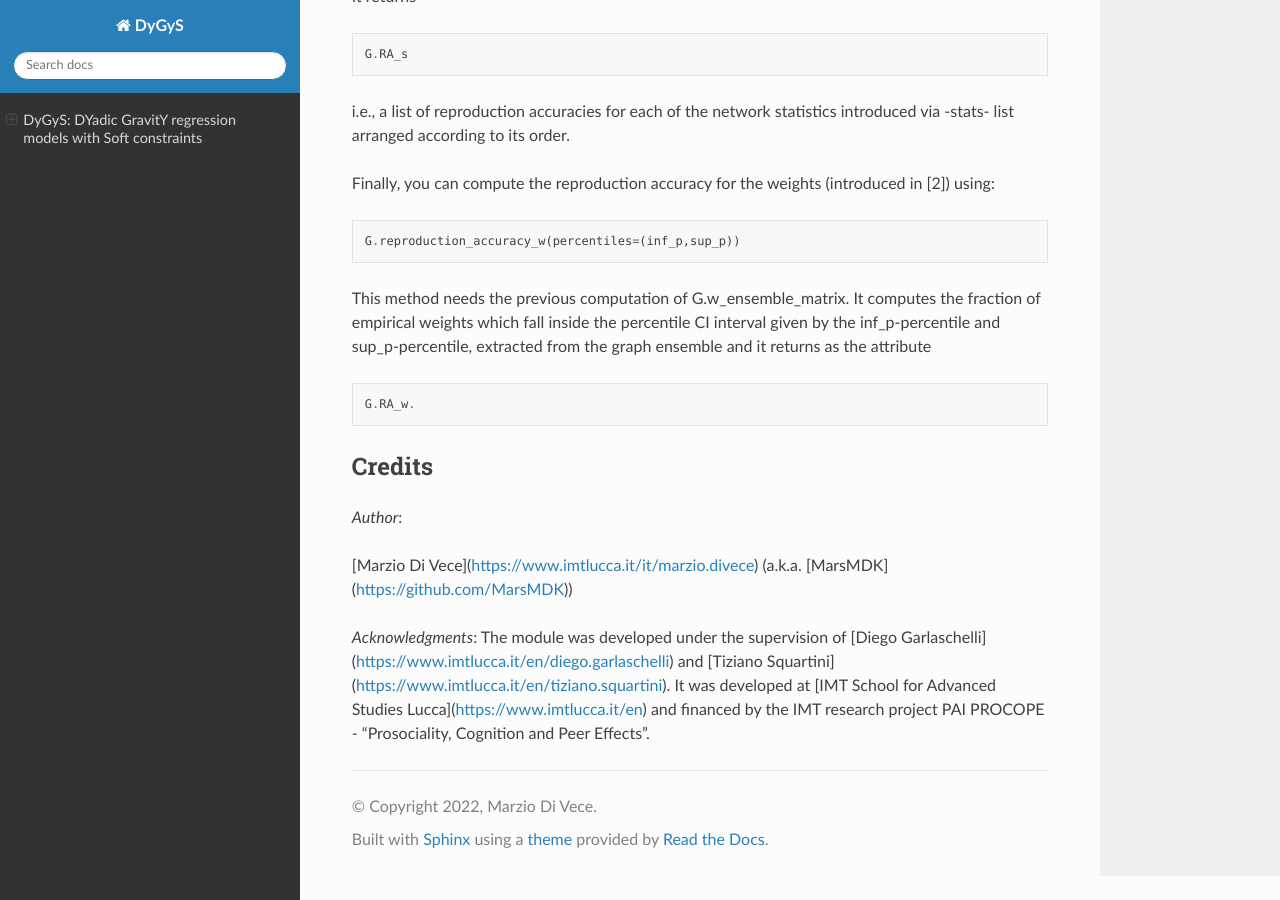
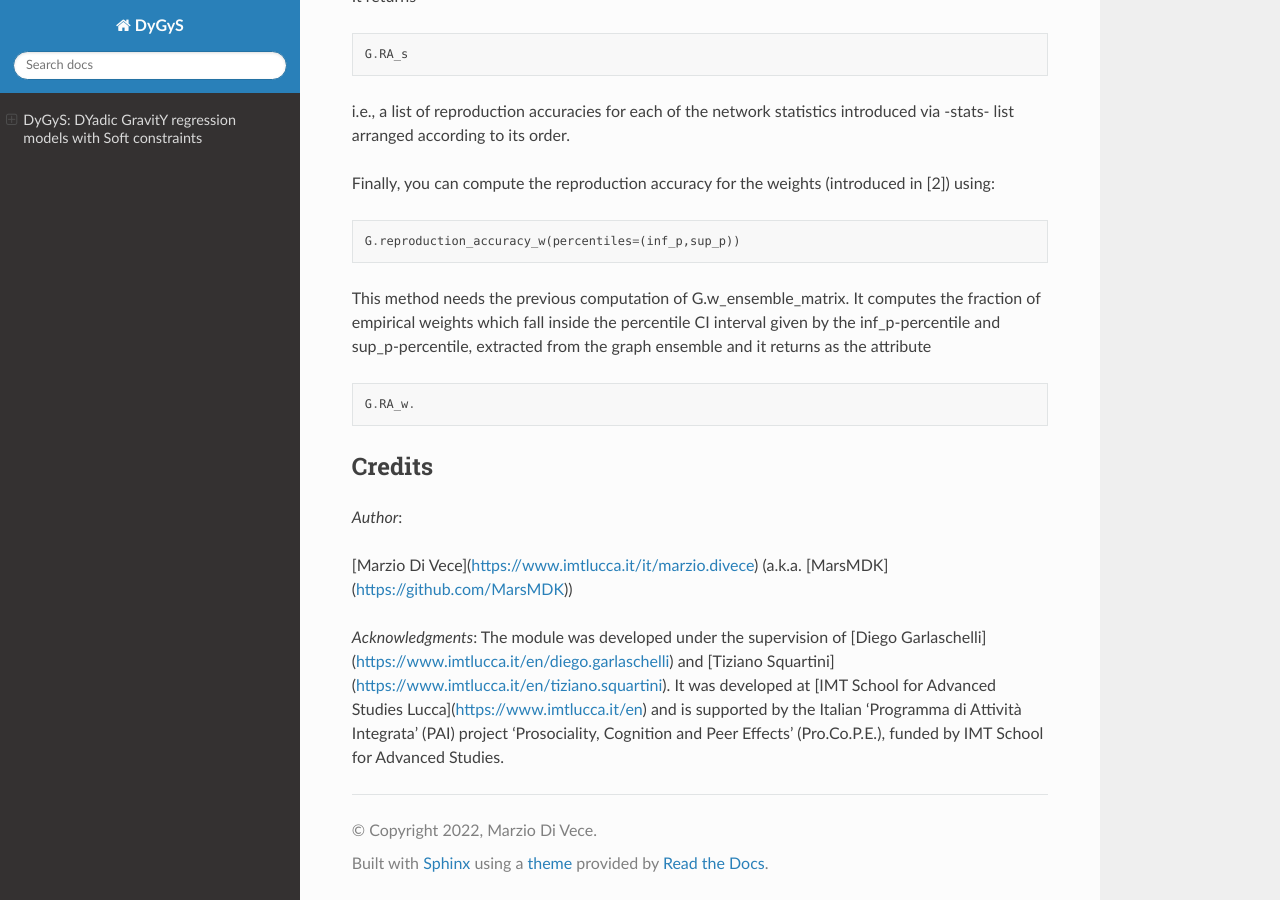
Before and after one commit to MarsMDK/DyGyS, a Sphinx documentation site: the page built from docs/source/index.rst, in a window 1280 px wide and 900 px high, scrolled down 5530 px. Built offline with Sphinx 7.4.7 and the Read the Docs theme 2.0.0, drawn with Linux system fonts in a browser that asks for light colours.

Commit message:
Update index.rst

```diff
--- a/docs/source/index.rst
+++ b/docs/source/index.rst
@@ -214,4 +214,4 @@ Credits
 
 *Acknowledgments*:
 The module was developed under the supervision of [Diego Garlaschelli](https://www.imtlucca.it/en/diego.garlaschelli) and [Tiziano Squartini](https://www.imtlucca.it/en/tiziano.squartini).
-It was developed at [IMT School for Advanced Studies Lucca](https://www.imtlucca.it/en) and financed by the IMT research project PAI PROCOPE - "Prosociality, Cognition and Peer Effects".
+It was developed at [IMT School for Advanced Studies Lucca](https://www.imtlucca.it/en) and is supported by the Italian ‘Programma di Attività Integrata’ (PAI) project ‘Prosociality, Cognition and Peer Effects’ (Pro.Co.P.E.), funded by IMT School for Advanced Studies.
```
